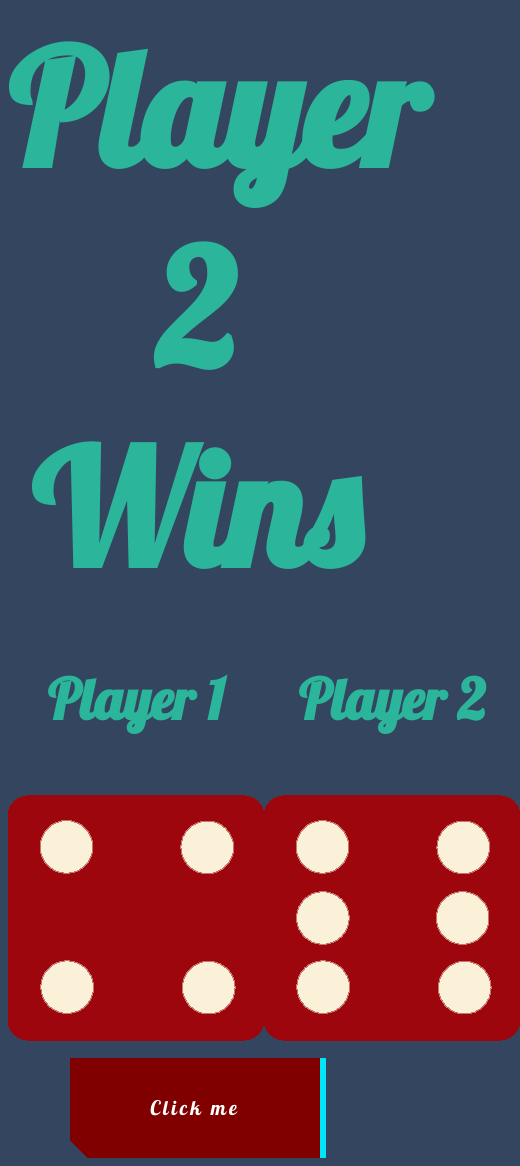
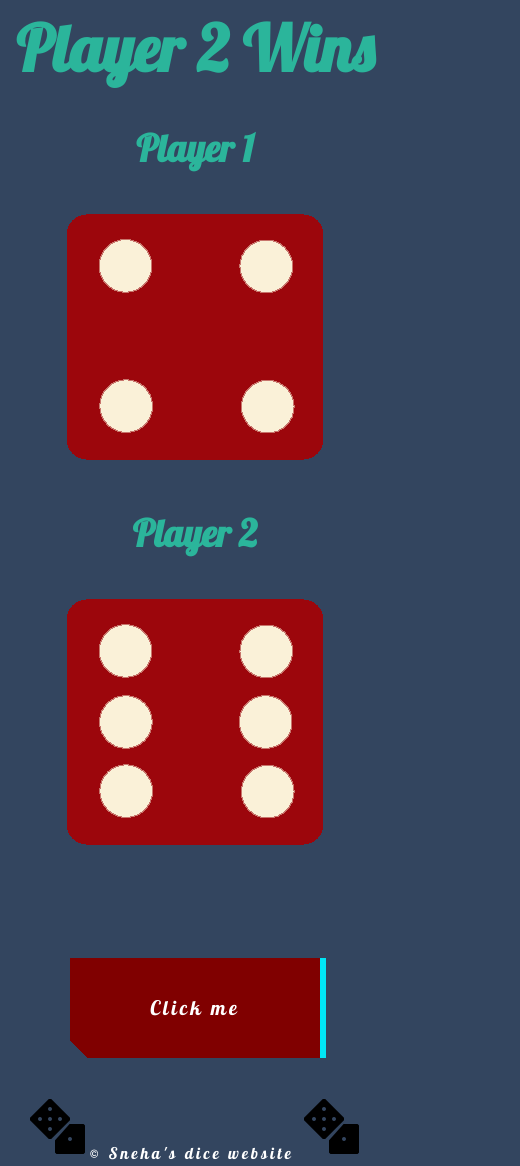
Before and after one commit to sn51/Dice-game, a plain HTML site: page index.html in a window 390 px wide. Shown: the top 1166 px of the page, 520 px wide, since content can reach past the window. Drawn offline with Linux system fonts and the light colour scheme.

Commit message:
done with changes in css o make responsive

```diff
--- a/style.css
+++ b/style.css
@@ -1,18 +1,20 @@
+/* body css */
 body{
     background-color: #33455f;
     text-align: center;
     color:#2bb59b;
     font-family: 'Lobster', cursive;
 }
+/* heading css */
 .main-title{
 
     font-weight:bolder;
     font-size: 10rem;
-    /*text-align: center;*/
     padding-top: 0%;
     margin-top: 0%;
     margin-bottom: 0%;
 }
+/* div class="game-block" css*/
 .game-block{
     font-size: 3rem;
     display: flex;
@@ -24,22 +26,10 @@ body{
     padding-top: 0%;
 }
 .game-block:first-child{
-    margin-right: 20px;
+  margin-right: 20px;
 }
-/* .Player-1{
-    margin-left: 500px;
-}
-.Player-2{
-    margin-right: 500px;
-} */
-.footer{
-    margin-top: 10%;
-    color: white;
-    letter-spacing: 3px;
-}
-/* .btn{
-    margin-top: 10%;
-} */
+/* button css */
+
 .button-49,
 .button-49:after {
   width: 250px;
@@ -139,3 +129,27 @@ body{
     line-height: 88px;
   }
 }
+/* footer section */
+.footer{
+    margin-top: 10%;
+    color: white;
+    letter-spacing: 3px;
+}
+
+/* adding media query for responsiveness */
+@media (max-width:500px){
+  .main-title{
+    font-size: 4rem;
+  }
+  .game-block{
+    font-size: 2rem;
+    display:block;
+    margin-top: 0%;
+    text-align: center;
+}
+  .btn{
+    margin-top: 100px;
+  }
+
+
+}
```
